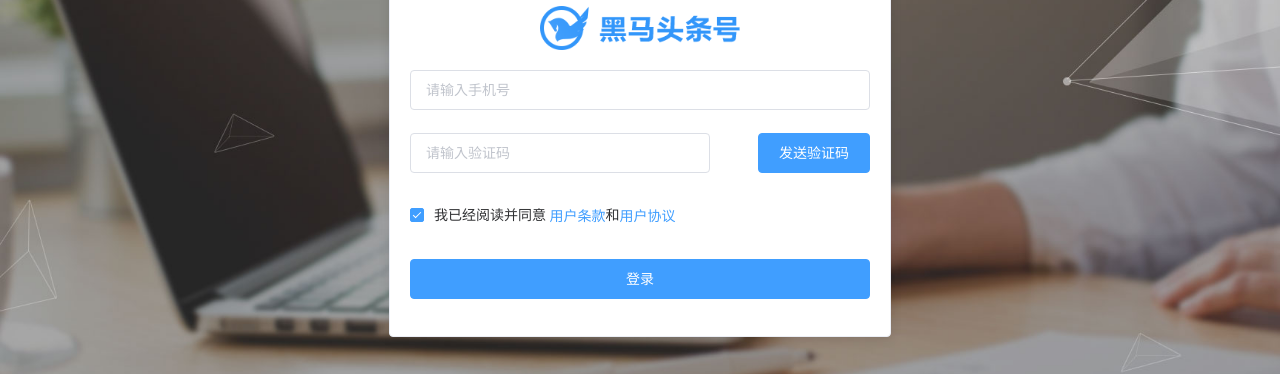
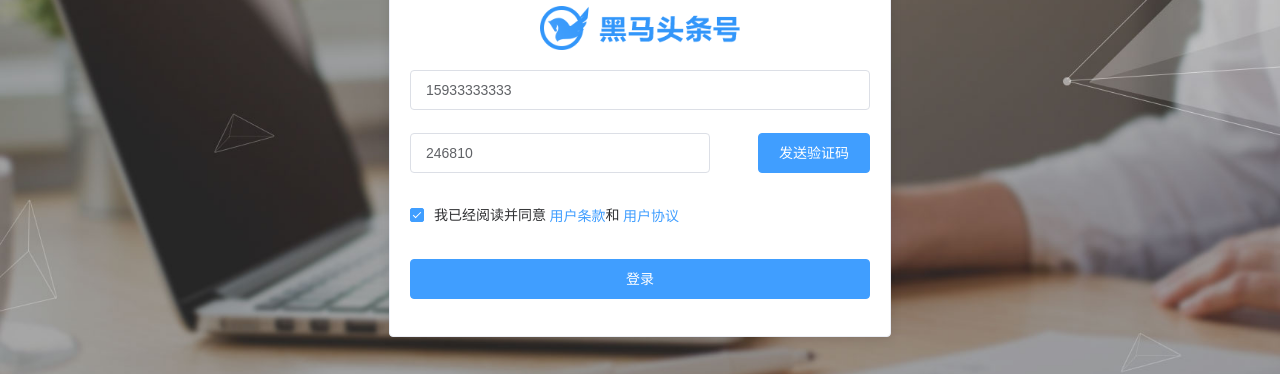
Before and after one commit to bom199669911996/VueObject, a Vue app: page /#/login in a window 1280 px wide. Shown: the part 239-613 px from the top of the page. Built offline with nearby package versions, Linux system fonts and the light colour scheme.

Commit message:
创建登录分支

```diff
--- a/package.json
+++ b/package.json
@@ -8,6 +8,7 @@
     "lint": "vue-cli-service lint"
   },
   "dependencies": {
+    "axios": "^0.19.0",
     "core-js": "^2.6.5",
     "element-ui": "^2.10.1",
     "vue": "^2.6.10",
--- a/src/main.js
+++ b/src/main.js
@@ -4,8 +4,12 @@
 import ElementUi from 'element-ui'
 // 引入样式
 import 'element-ui/lib/theme-chalk/index.css'
+// 引入axios
+import axios from 'axios'
 // 导入router
 import router from '@/router'
+// 变成全局axios
+Vue.prototype.axios = axios
 // 在全局范围内注册组件
 Vue.use(ElementUi)
 Vue.config.productionTip = false
--- a/src/router/index.js
+++ b/src/router/index.js
@@ -9,6 +9,7 @@
 const router = new VueRouter({
   routes: [
     { path: '/login', name: 'login', component: login }
+
   ]
 })
 // 导出router
--- a/src/views/login/login.vue
+++ b/src/views/login/login.vue
@@ -10,20 +10,39 @@
             <!-- 2--放入图片 -->
             <img src="../../assets/images/logo_index.png">
             <!-- 运用表单元素 -->
-            <el-form ref="form" :model="form">
-                <el-form-item>
-                    <el-input placeholder="请输入手机号"></el-input>
+            <!-- 单个元素表单验证
+            1--给form绑定表单元素  :model="loginForm"  :rules="loginrRules"
+                input双向绑定
+            2--给每项 el-form-item 绑定 prop属性 查看api接口文档 mobile 和 code
+            3--在data里声明loginForm和rules，并给每一项设置具体规则
+             status-icon错误和成功的小图标
+            -->
+            <!-- 自定义表单验证规则
+            1---使用一个约定好的参数返回值函数三个参数
+            2---在规则中使用validate制定该函数
+            -->
+            <!-- 整体表单验证
+            1--给el-form + ref属性
+            2--点击提交按钮时，获取el-dom的dom对象
+            3--组件的函数需要通过dom才能调用
+            4--校验函数validate函数
+            5--传参valid 判断整个是否校验成功
+             -->
+            <el-form ref="loginForm" :model="loginForm" :rules="loginrRules" status-icon>
+                <el-form-item prop="mobile">
+                    <el-input v-model="loginForm.mobile" placeholder="请输入手机号"></el-input>
                 </el-form-item>
-                <el-form-item>
-                    <el-input placeholder="请输入验证码" style="width:300px;"></el-input>
+                <el-form-item prop="code">
+                    <el-input v-model="loginForm.code" placeholder="请输入验证码" style="width:300px;"></el-input>
                     <el-button style="float:right" type="primary">发送验证码</el-button>
                 </el-form-item>
                 <el-form-item>
                     <el-checkbox v-model="checked" style="margin-right:10px;"></el-checkbox>我已经阅读并同意
-                    <el-link type="primary" :underline="false">用户条款</el-link>和<el-link type="primary" :underline="false">用户协议</el-link>
+                    <el-link type="primary" :underline="false">用户条款</el-link>和
+                    <el-link type="primary" :underline="false">用户协议</el-link>
                 </el-form-item>
                 <el-form-item>
-                    <el-button type="primary" class="btnit" style="width:100%">登录</el-button>
+                    <el-button type="primary" class="btnit" style="width:100%" @click="login">登录</el-button>
                 </el-form-item>
             </el-form>
         </el-card>
@@ -32,13 +51,56 @@
 
 <script>
 export default {
+
   data () {
+    const checkmobile = (rules, value, callback) => {
+      // /转义符
+      if (/^1[3-9]\d{9}$/.test(value)) {
+        // 成功话的 callback（）
+        callback()
+      } else {
+        // 失败的提示
+        callback(new Error('请输入正确的手机号格式'))
+      }
+    }
     return {
       checked: true,
-      form: {
+      loginForm: {
+        mobile: '15933333333',
+        code: '246810'
+      },
+      loginrRules: {
+        mobile: [
+          { required: true, message: '请输入手机号', trigger: 'blur' },
+          { validator: checkmobile, trigger: 'blur' }
+        ],
+        code: [
+          { required: true, message: '请输入验证码', trigger: 'blur' },
+          { len: 6, message: '请输入6位验证码', trigger: 'blur' }
 
+        ]
       }
 
+    }
+  },
+  methods: {
+    login () {
+      this.$refs.loginForm.validate((valid) => {
+        //   如果登录成功
+        if (valid) {
+          //   1.跳转页面
+          this.axios.post('http://ttapi.research.itcast.cn/mp/v1_0/authorizations', this.loginForm)
+            .then(res => {
+            //   这里的res是一个promise对象
+              const { data } = res
+              console.log(data)
+            }).catch(() => {
+              this.$message.error('账户或者密码错误')
+            })
+        // 2.记录登录状态
+        }
+      }
+      )
     }
   }
 }
```
Also changed, not shown: 1 other file (tests, documents, lock files or other folders).
